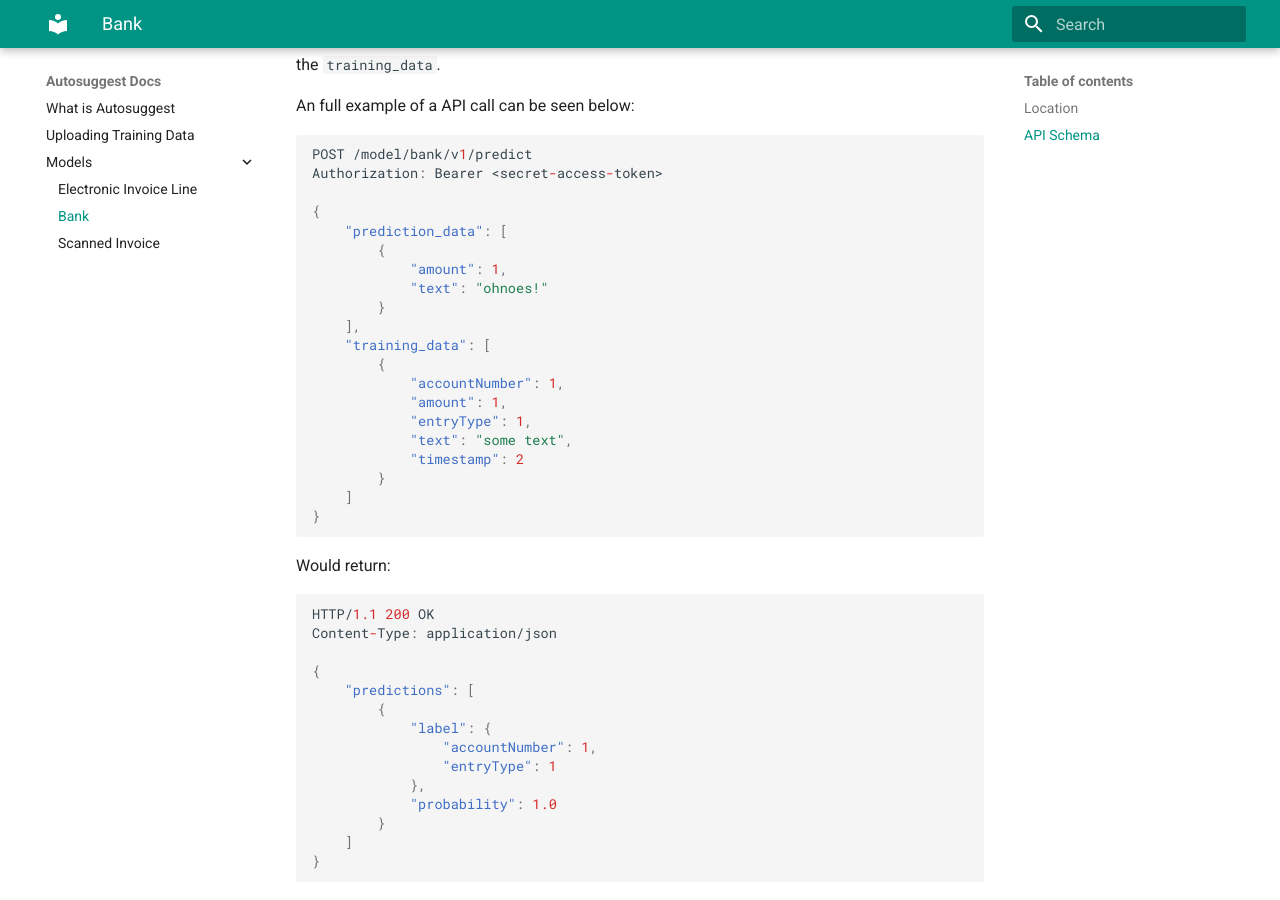
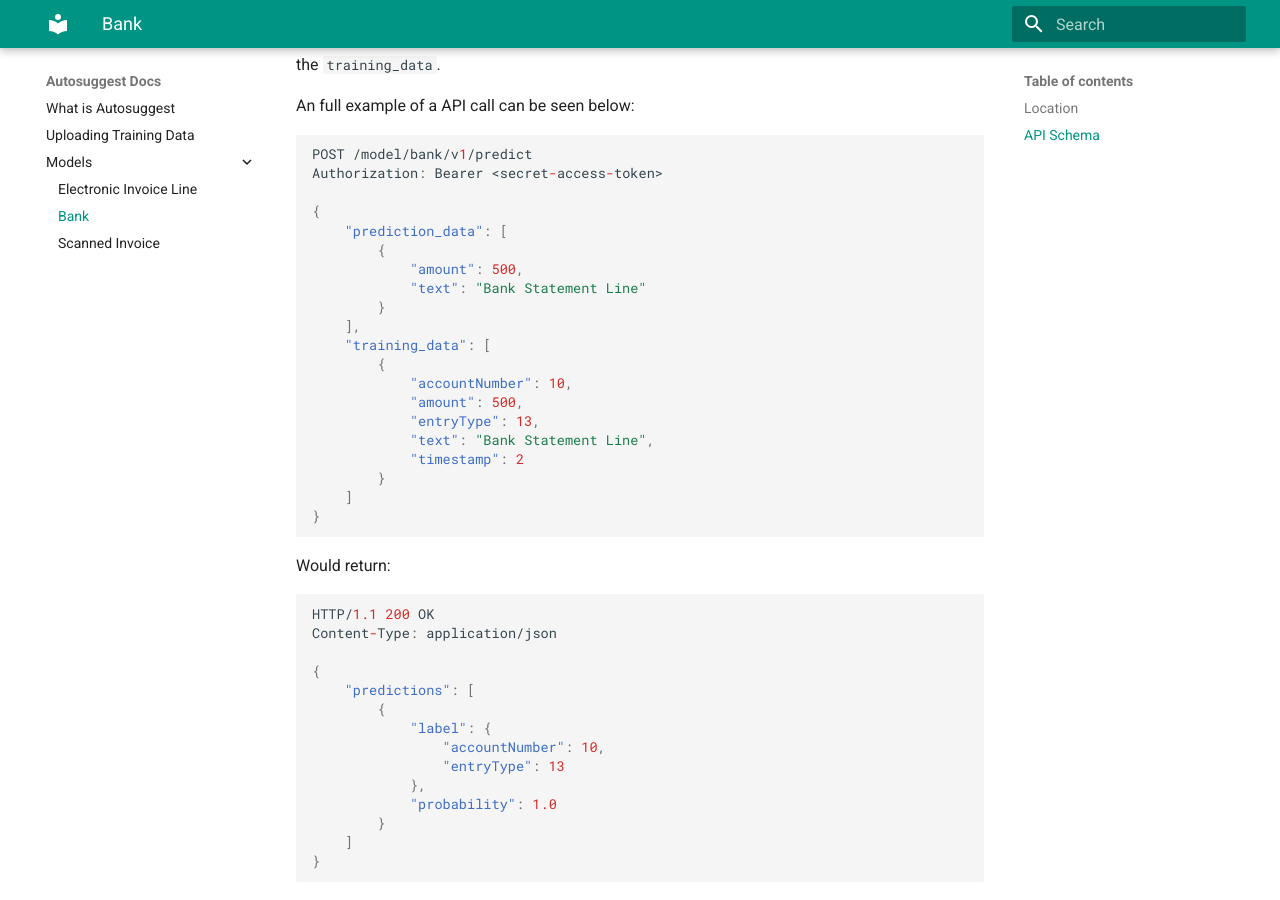
Before and after one commit to e-conomic/vml-docs, an MkDocs documentation site: the page built from docs/models/bank.md, in a window 1280 px wide and 900 px high, scrolled down 841 px. Built offline with MkDocs 1.6.1 and Material for MkDocs 9.7.7, drawn with Linux system fonts in a browser that asks for light colours.

Commit message:
Improved bank example

```diff
--- a/docs/models/bank.md
+++ b/docs/models/bank.md
@@ -34,16 +34,16 @@ Authorization: Bearer <secret-access-token>
 {
     "prediction_data": [
         {
-            "amount": 1,
-            "text": "ohnoes!"
+            "amount": 500,
+            "text": "Bank Statement Line"
         }
     ],
     "training_data": [
         {
-            "accountNumber": 1,
-            "amount": 1,
-            "entryType": 1,
-            "text": "some text",
+            "accountNumber": 10,
+            "amount": 500,
+            "entryType": 13,
+            "text": "Bank Statement Line",
             "timestamp": 2
         }
     ]
@@ -60,8 +60,8 @@ Content-Type: application/json
     "predictions": [
         {
             "label": {
-                "accountNumber": 1,
-                "entryType": 1
+                "accountNumber": 10,
+                "entryType": 13
             },
             "probability": 1.0
         }
```
